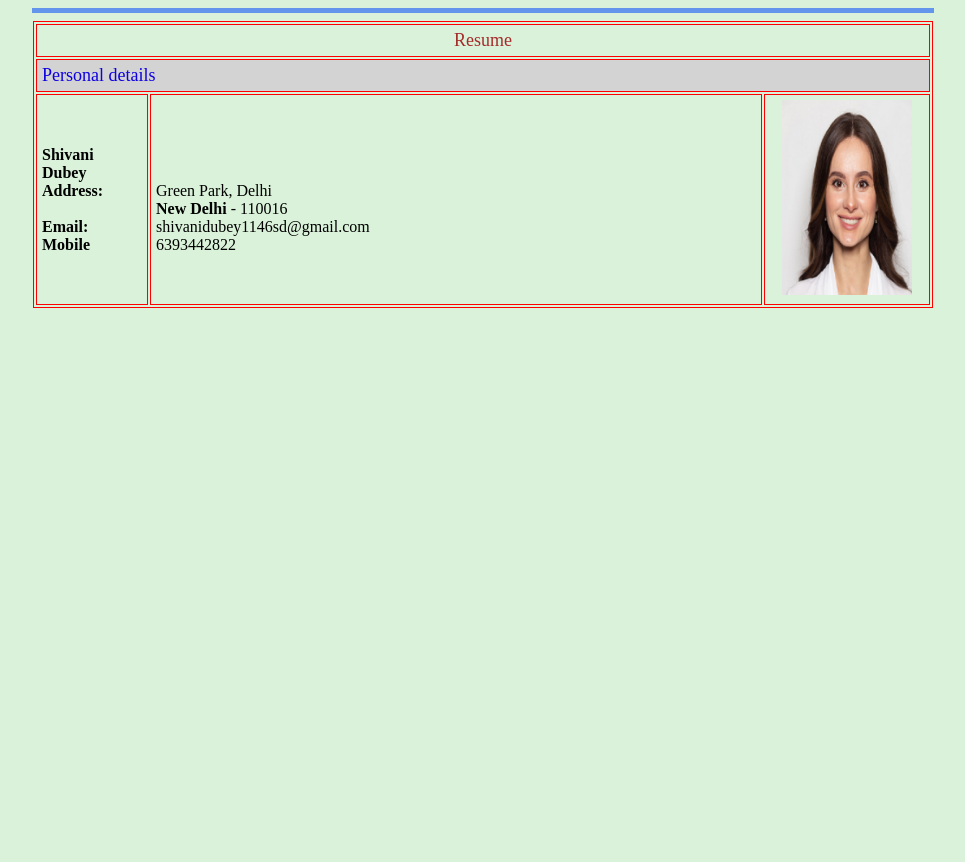
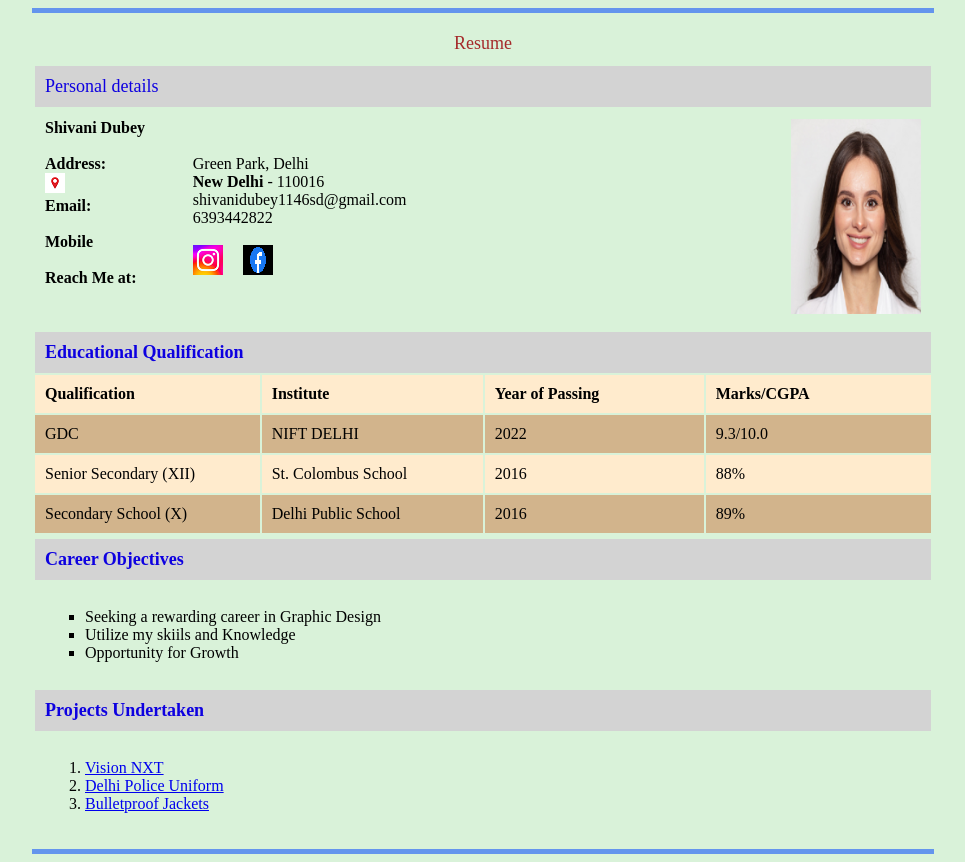
Before and after one commit to itzshiboni/resume, a plain HTML site: page index.html in a window 1280 px wide. Shown: the whole page, without its empty margins (157-1122 px from the left). Before the commit the page ends 800 px from the top, so only its background shows below. Drawn offline with Linux system fonts and the light colour scheme.

Commit message:
Add files via upload

```diff
--- a/index.html
+++ b/index.html
@@ -12,7 +12,7 @@
 <body bgcolor="#d9f2d9">
     <hr width="900" size="5" color="CornflowerBlue">
     <!-- Personal Details -->
-    <table width="900" border="1" bordercolor="red" cellpadding="5" align="center">
+    <table width="900" border="0" bordercolor="red" cellpadding="10" align="center">
     <tr align="center">
         <td colspan="3">
         <font size="4" face="cooper black" color="Brown">Resume</font>
@@ -23,12 +23,17 @@
             <font size="4" face="cooper black" color="MediumVoiletRed">Personal details</font>
         </td>
         </tr>
-        <td width="100">
-            <b>Shivani Dubey</b> <br>
+        <tr valign="top">
+        <td width="130">
+            <b>Shivani Dubey</b> <br> <br>
            <b>Address:</b>  <br>
-          <b></b>  <br>
-          <b>Email:</b> <br>
-           <b>Mobile</b> <br>
+            <a href="https://goo.gl/maps/oyEbGSYx11i8dZbZ8" target="_blank"><img src="location.png" alt=""></a>
+
+          <br>
+          <b>Email:</b> <br> <br>
+
+          <b>Mobile</b> <br> <br>
+          <b>Reach Me at:</b> <br>
         </td>
          <td width="600">
             <br>
@@ -38,6 +43,11 @@
               <b>New Delhi</b> - 110016 <br>
               <b></b> shivanidubey1146sd@gmail.com <br>
                <b></b> 6393442822 <br>
+               <br>
+               <img src="instagram.png" alt=""></a>
+               &nbsp;&nbsp;&nbsp;
+               <a href="https://www.facebook.com/login/" target="_blank"> <img src="facebook.png" alt="facebook"></a>
+
             </td>
             <td align="center">
               <img src="passport photo.png" alt="Shivani Dubey" title="Shivani Dubey"
@@ -46,6 +56,71 @@
     </tr>
 
     </table>
+    <table width="900" border="0" bordercolor="red" cellpadding="10" align="center">
+     <tr bgcolor="lightgrey">
+        <td colspan="4">
+            <font size="4" face="cooper black" color="MediumVoiletRed"><b>Educational Qualification</b></font>
+
+        </td>
+     </tr>
+     <tr bgcolor="BlanchedAlmond">
+         <td width="225"><b>Qualification</b></td>
+         <td width="225"><b>Institute</b></td>
+         <td width="225"><b>Year of Passing</b></td>
+         <td width="225"><b>Marks/CGPA</b></td>
+     </tr>
+     <tr bgcolor="Tan">
+        <td>GDC</td>
+        <td>NIFT DELHI</td>
+        <td>2022</td>
+        <td>9.3/10.0</td>
+     </tr>
+     <tr bgcolor="BlanchedAlmond">
+        <td>Senior Secondary (XII)</td>
+        <td>St. Colombus School</td>
+        <td>2016</td>
+        <td>88%</td>
+     </tr>
+     <tr bgcolor="Tan">
+     <td>Secondary School (X)</td>
+     <td>Delhi Public School</td>
+     <td>2016</td>
+     <td>89%</td>
+     <tr>
+    </table>
+     <table width="900" border="0" bordercolor="red" cellpadding="10" align="center">
+        <tr bgcolor="lightgrey">
+            <td>
+                <font size="4" face="cooper black" color="MediumVoiletRed"><b>Career Objectives</b></font>
+            </td>
+        </tr>
+        <tr>
+            <td>
+                <ul type="square">
+                    <li>Seeking a rewarding career in Graphic Design</li>
+                    <li>Utilize my skiils and Knowledge</li>
+                    <li>Opportunity for Growth</li>
+                </ul>
+            </td>
+        </tr>
+        <tr bgcolor="lightgrey">
+            <td>
+                <font size="4" face="cooper black" color="MediumVoiletRed"><b>Projects Undertaken</b></font>
+
+            </td>
+        </tr>
+        <tr>
+            <td>
+                <ol>
+                    <li><a href="https://www.visionxt.in/" target="_blank">Vision NXT</a> </li>
+                    <li><a href="https://apparelresources.com/business-news/trade/nift-indiaworking-on-delhi-polices-new-uniform/" target="_blank"> Delhi Police Uniform</a>
+                       </li>
+                    <li><a href="https://textilelearner.net/manufacturing-and-working-process-of-bulletproof-jacket/" target="_blank">Bulletproof Jackets</a> </li>
+                </ol>
+            </td>
+        </tr>
+     </table>
+    <hr width="900" size="5" color="CornflowerBlue">
 </body>
 
 </html>
```
Also changed, not shown: facebook.png (added), instagram.png (added), location.png (added).
